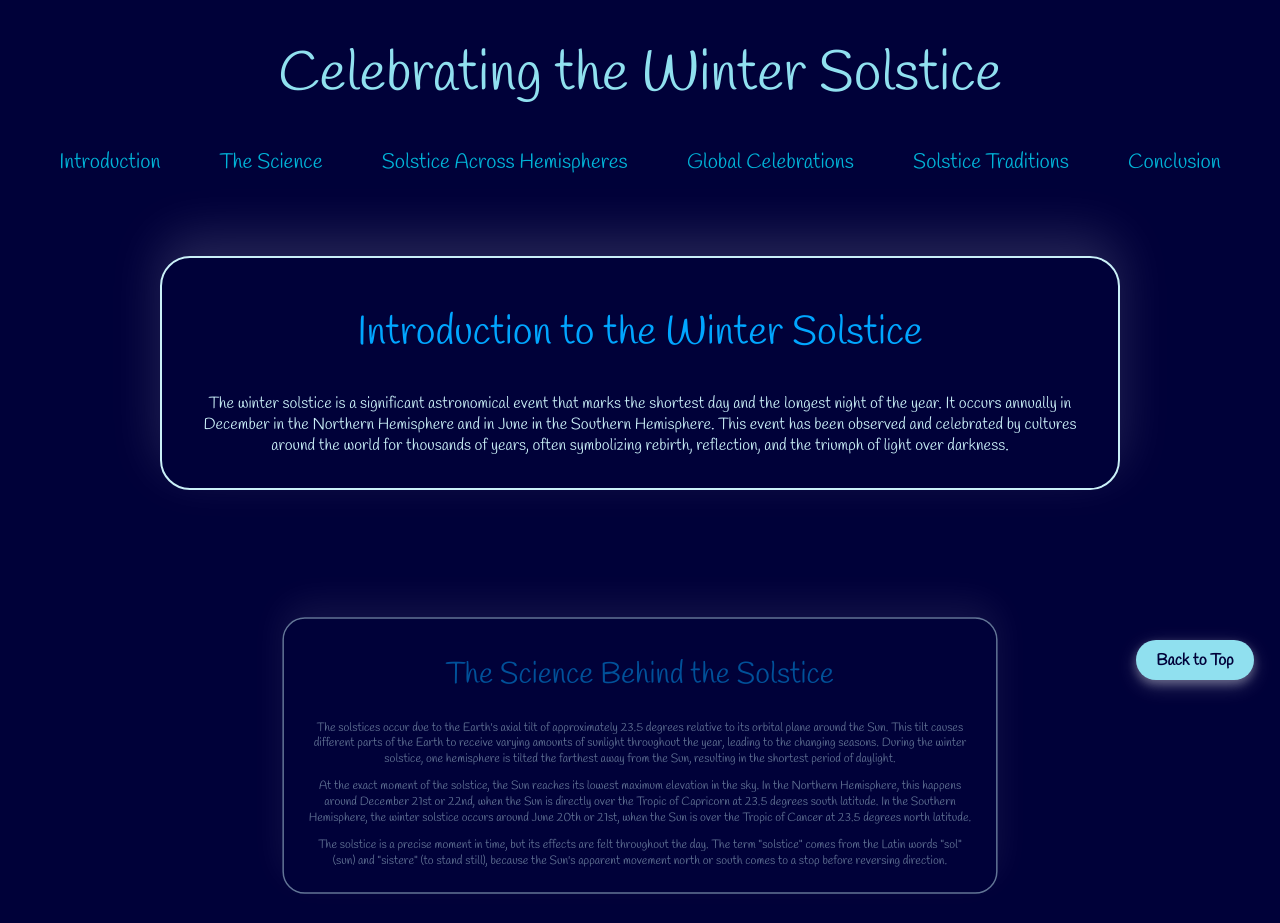
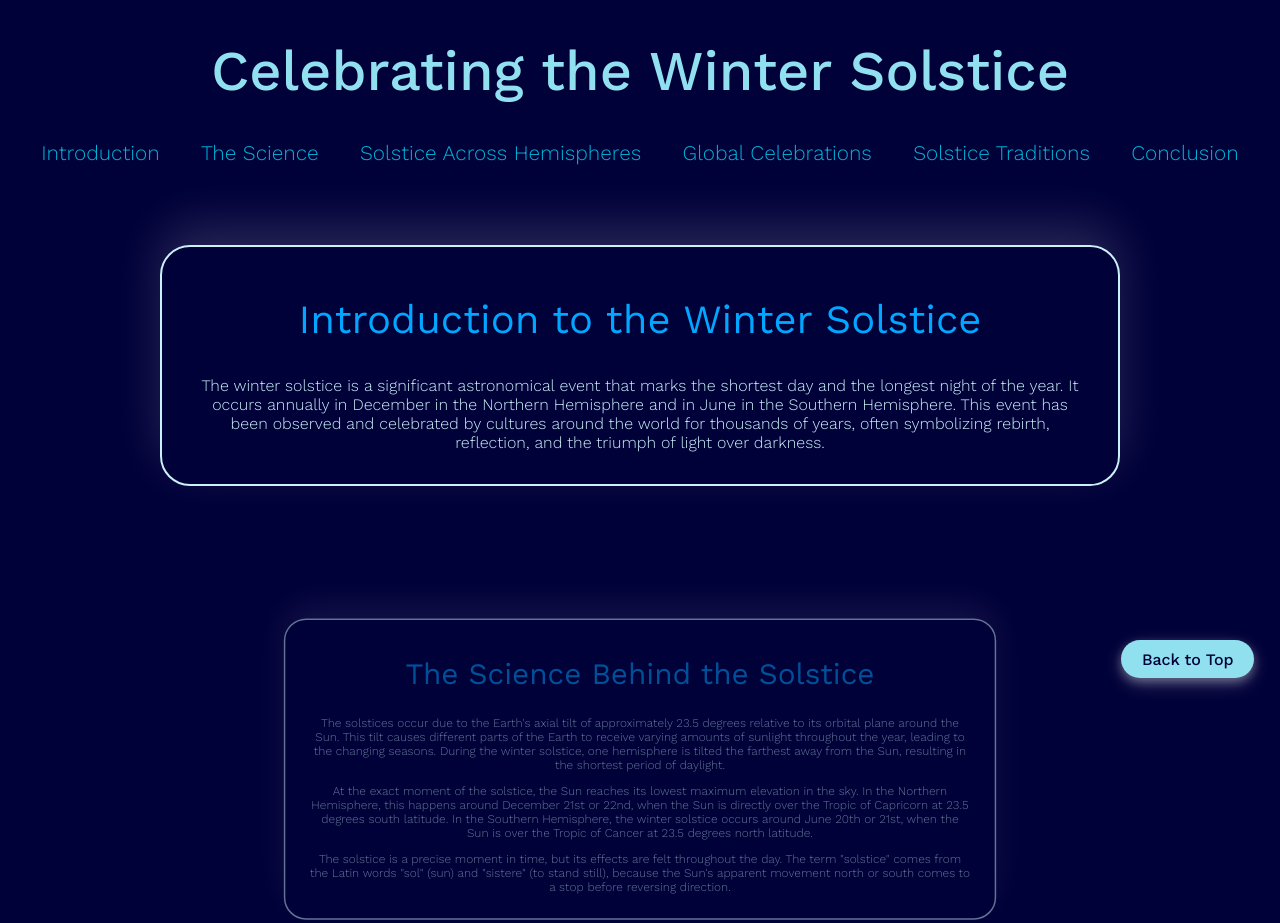
Before and after one commit to Rafiya1207/-winter-solstice-, a plain HTML site: page index.html in a window 1280 px wide. Shown: the top 923 px of the page. Drawn offline with nearby package versions, Linux system fonts and the light colour scheme.

Commit message:
change font family

```diff
--- a/styles.css
+++ b/styles.css
@@ -1,9 +1,10 @@
-@import url('https://fonts.googleapis.com/css2?family=Handlee&display=swap');
+@import url('https://fonts.googleapis.com/css2?family=Work+Sans:ital,wght@0,100..900;1,100..900&display=swap');
 
 * {
-	font-family: "Handlee", sans-serif;
-	font-weight: 400;
-	font-style: normal;
+  font-family: "Work Sans", serif;
+  font-optical-sizing: auto;
+  font-weight: 300;
+  font-style: normal;
 }
 
 :root {
@@ -31,6 +32,7 @@ body {
 .main-header-heading {
 	font-size: var(--heading-size);
 	color: var(--heading-color);
+	font-weight: 500;
 }
 
 #main-nav {
@@ -48,6 +50,7 @@ body {
 .sub-headings {
 	color: var(--sub-heading-color);
 	font-size: var(--sub-heading-size);
+	font-weight: 400;
 }
 
 a {
@@ -64,7 +67,7 @@ li {
 	right: 2%;
 	padding: 0.6em 1.3em;
 	background-color: var(--heading-color);
-	font-weight: 600;
+	font-weight: 500;
 	color: var(--main-bg-color);
 	border-radius: 50px;
 	transition: all 0.3s ease;
```
